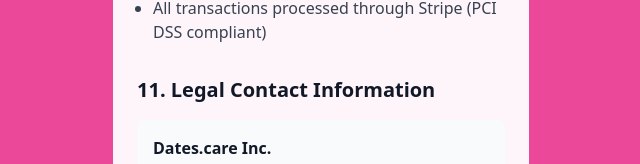
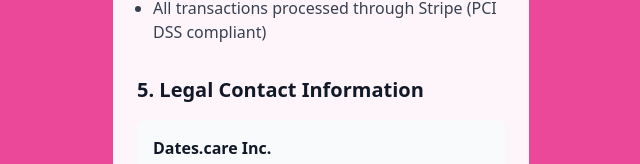
Before and after one commit to Gemavic/DATES1, a React (Vite) app: page /terms in a window 1280 px wide. Shown: the part 2576-2740 px from the top of the page, without its empty margins (319-959 px from the left). Built offline with nearby package versions, Linux system fonts and the light colour scheme; no server answers.

Commit message:
Updated Terms.tsx

```diff
--- a/src/screens/Legal/Terms.tsx
+++ b/src/screens/Legal/Terms.tsx
@@ -131,7 +131,7 @@ export const Terms: React.FC<TermsProps> = ({ onNavigate = () => {} }) => {
 
           {/* Contact Information */}
           <section>
-            <h3 className="text-lg md:text-xl font-bold text-gray-900 mb-4">11. Legal Contact Information</h3>
+            <h3 className="text-lg md:text-xl font-bold text-gray-900 mb-4">5. Legal Contact Information</h3>
             <div className="bg-gray-50 rounded-lg p-4 space-y-3">
               <div>
                 <h4 className="font-semibold text-gray-900">Dates.care Inc.</h4>
```
